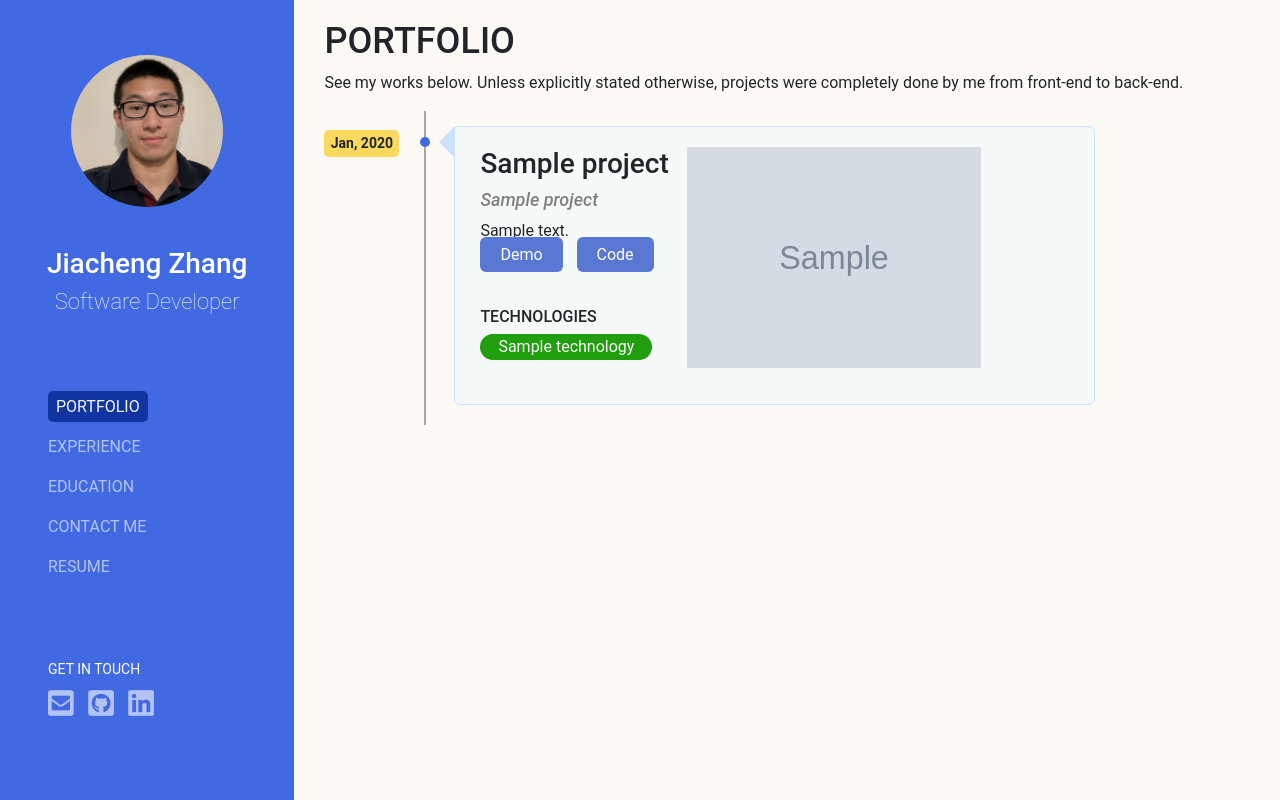
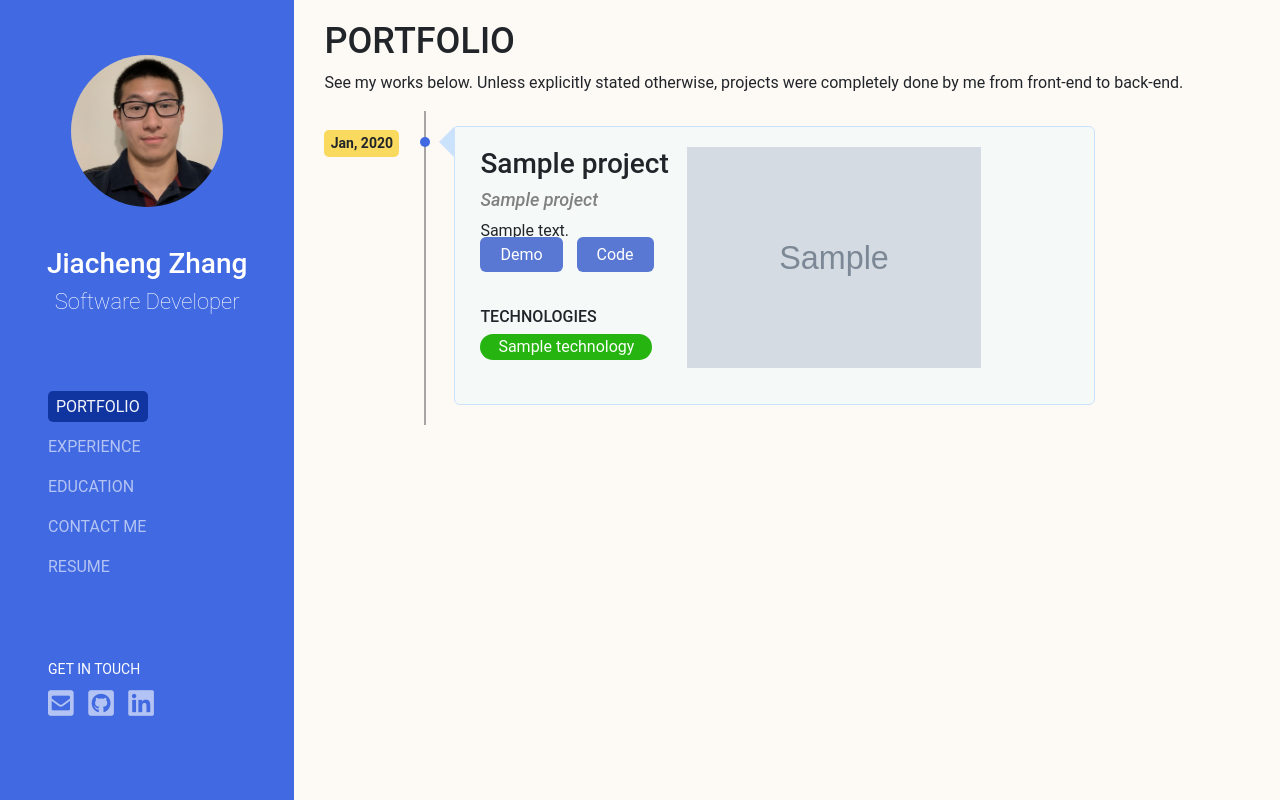
Before and after one commit to jiachengzhang1/portfolio-web, a Django app: page / in a window 1280 px wide. Run offline with Django 3.2, Linux system fonts and the light colour scheme; tables that the repository leaves empty hold one stand-in row (Sample ...); some libraries are stand-ins or nearby versions.

Commit message:
enhence website style

```diff
--- a/portfolio_web/static/portfolio_web/portfolio.css
+++ b/portfolio_web/static/portfolio_web/portfolio.css
@@ -50,7 +50,7 @@
     max-height: 400px;
 }
 
-.project-links a{
+.project-links a {
     text-decoration: none;
     color: white;
     background: #5978d3;
@@ -68,27 +68,19 @@
     padding-bottom: 20px;
 }
 
-/* .project-technologies h5 {
-    font-size: 16px;
-    font-weight: 300;
-} */
-
 .project-technologies a {
     text-decoration: none;
     color: rgba(255, 255, 255, 0.98);
     padding: 1px 18px;
-    background: #209e0d;
+    background: #26b410;
     border-radius: 50px;
     display: inline-block;
     width: fit-content;
+    margin-bottom: 4px;
 }
 
-/* .project-technologies {
-    display: flex;
-} */
-
-.technology {
-    margin-bottom: 4px;
+.project-technologies a:hover {
+    background: #209e0d;
 }
 
 @media (max-width: 1000px) {
--- a/portfolio_web/templates/portfolio_web/home.html
+++ b/portfolio_web/templates/portfolio_web/home.html
@@ -24,10 +24,7 @@
                         <div class="project-technologies">
                             <h6>TECHNOLOGIES</h6>
                             {% for technology in project.technologies %}
-                            <a class="technology" href="{{ technology.link }}" target="_blank">{{technology.name}}</a>
-                            <!-- <div class="technology">
-                                <a href="{{ technology.link }}" target="_blank">{{technology.name}}</a>
-                            </div> -->
+                            <a href="{{ technology.link }}" target="_blank">{{technology.name}}</a>
                             {% endfor %}
                         </div>
                     </div>
```
